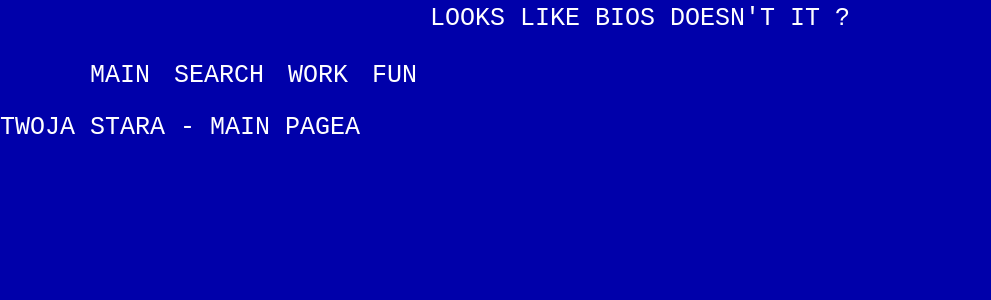
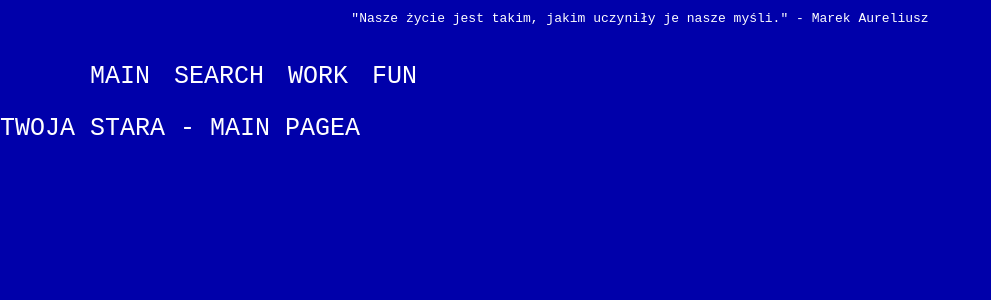
Before and after one commit to buckwheattN1/startup-page, a React (Create React App) app: page / in a window 1280 px wide. Shown: the top 300 px of the page, without its empty margins (0-991 px from the left). Built offline with nearby package versions, Linux system fonts and the light colour scheme.

Commit message:
add random qoutes displayed in header section

```diff
--- /dev/null
+++ b/src/Quotations.js
@@ -0,0 +1,170 @@
+const Quotations = [
+  {
+    id: "1",
+    qoute:
+      "Są dwie drogi, aby przeżyć życie. Jedna to żyć tak, jakby nic nie było cudem. Druga to żyć tak, jakby cudem było wszystko.",
+    author: "Albert Einstien",
+  },
+  {
+    id: "2",
+    qoute: "Nasze życie jest takim, jakim uczyniły je nasze myśli.",
+    author: "Marek Aureliusz",
+  },
+  {
+    id: "3",
+    qoute:
+      "Martw się, co inni ludzie o tobie myślą, a zawsze będziesz ich więźniem.",
+    author: "Lao Tzu",
+  },
+  {
+    id: "4",
+    qoute:
+      "Życie jest jak jazda na rowerze. Żeby utrzymać równowagę, musisz być w ciągłym ruchu.",
+    author: "Albert Einstien",
+  },
+  {
+    id: "5",
+    qoute:
+      "Jeżeli robisz to co łatwe, Twoje życie będzie trudne. Jeśli robisz to co trudne, Twoje życie będzie łatwe.",
+    author: "Les Brown",
+  },
+  {
+    id: "6",
+    qoute:
+      "Jest tylko jedna rzecz, która sprawia, że marzenie jest niemożliwe do osiągnięcia: strach przed porażką.",
+    author: "Paulo Coelho",
+  },
+  {
+    id: "7",
+    qoute:
+      "Dramatem życia jest to, że starzejemy się zbyt szybko, a mądrzejemy zbyt późno.",
+    author: "Benjamin Franklin",
+  },
+  {
+    id: "8",
+    qoute: "Nie odnajdziesz spokoju unikając życia.",
+    author: "Virginia Woolf",
+  },
+  {
+    id: "9",
+    qoute:
+      "Krytyka jest czymś, czego możemy łatwo uniknąć nie mówiąc nic, nie robiąc nic i będąc nikim.",
+    author: "Arystoteles",
+  },
+  {
+    id: "10",
+    qoute: "Życie zaczyna się po opuszczeniu wygodnego kokonu.",
+    author: "Neale Donald Walsh",
+  },
+  {
+    id: "11",
+    qoute: "Nie ma nic stałego, oprócz zmiany.",
+    author: "Heraklit z Efezu",
+  },
+  {
+    id: "12",
+    qoute:
+      "Nigdy nie rezygnuj z marzenia, tylko dlatego, że zrealizowanie go wymaga czasu. Czas i tak upłynie.",
+    author: "Earl Nightingale",
+  },
+  {
+    id: "13",
+    qoute: "Najcenniejszych rzeczy w życiu nie nabywa się za pieniądze.",
+    author: "Albert Einstein",
+  },
+  {
+    id: "14",
+    qoute:
+      "Nie wychowuj swoich dzieci, aby były bogate. Naucz je, aby były szczęśliwe – Więc kiedy dorosną, będą znać wartość rzeczy, a nie ich cenę.",
+    author: "Steve Jobs",
+  },
+  {
+    id: "15",
+    qoute:
+      "Nie chcę pod koniec życia stwierdzić, że przeżyłam tylko jego długość. Chcę przeżyć też pełną jego szerokość.",
+    author: "Diane Ackerman",
+  },
+  {
+    id: "16",
+    qoute:
+      "Największym powodem do chwały nie jest nigdy nie upaść, ale umieć podnieść się za każdym razem , kiedy upadniemy.",
+    author: "Konfucjusz",
+  },
+  {
+    id: "17",
+    qoute: "Życie zaczyna się tam, gdzie kończy się lęk.",
+    author: "Osho",
+  },
+  {
+    id: "18",
+    qoute: "Zaczynamy żyć, kiedy przestajemy się bać życia.",
+    author: "Dorothy Thompson",
+  },
+  {
+    id: "19",
+    qoute:
+      "Wiele osób umiera w wieku dwudziestu pięciu lat i nie zostaje pochowanych aż do siedemdziesięciu pięciu.",
+    author: "Benjamin Franklin",
+  },
+  {
+    id: "20",
+    qoute: "Sukces jest kwestią szczęścia. Zapytaj każdego nieudacznika.",
+    author: "Earl Wilson",
+  },
+  {
+    id: "21",
+    qoute:
+      "Życie nie jest sprawiedliwe i być może to dobra wiadomość dla większości z nas.",
+    author: "Oscar Wilde",
+  },
+  {
+    id: "22",
+    qoute:
+      "Tragedią życia nie jest śmierć, ale to czemu pozwalamy umrzeć w sobie, kiedy żyjemy.",
+    author: "Norman Cousins",
+  },
+  {
+    id: "23",
+    qoute:
+      "Wasz czas jest ograniczony, więc nie marnujcie go, żyjąc cudzym życiem. Nie wpadajcie w pułapkę dogmatów, żyjąc poglądami innych ludzi. Nie pozwólcie, żeby hałas cudzych opinii zagłuszył wasz własny wewnętrzny głos. I najważniejsze – miejcie odwagę kierować się sercem i intuicją.",
+    author: "Steve Jobs",
+  },
+  {
+    id: "24",
+    qoute:
+      "Wielu życiowych przegranych to ludzie, którzy nie zdawali sobie sprawy, jak blisko byli sukcesu, kiedy się poddali.",
+    author: "Thomas A. Edison",
+  },
+  {
+    id: "25",
+    qoute:
+      "Jeśli nie potrafisz latać, biegnij. Jeśli nie potrafisz biegać, chodź. Jeśli nie potrafisz chodzić, czołgaj się. Cokolwiek jednak robisz, poruszaj się do przodu.",
+    author: "Martin Luther King",
+  },
+  {
+    id: "26",
+    qoute:
+      "Życia nie mierzy się ilością oddechów, ale ilością chwil, które zapierają dech w piersiach.",
+    author: "Maya Angelou",
+  },
+  {
+    id: "27",
+    qoute:
+      "Każdy myśli o zmienianiu świata, lecz nikt nie myśli o tym by zmienić samego siebie.",
+    author: "Lew Tołstoj",
+  },
+  {
+    id: "28",
+    qoute:
+      "Najpiękniejszych chwil w życiu nie zaplanujesz. One przyjdą same. Sztuka życia – to cieszyć się małym szczęściem.",
+    author: "Phil Bosmans",
+  },
+  {
+    id: "29",
+    qoute:
+      "To nieszczęście, że tak mały odstęp dzieli czas, gdy jesteśmy zbyt młodzi, od czasu, gdy jesteśmy zbyt starzy.",
+    author: "Monteskiusz",
+  },
+];
+
+export default Quotations;
--- a/src/components/layout/Header.js
+++ b/src/components/layout/Header.js
@@ -1,12 +1,21 @@
 import React from "react";
 
+import Quotations from "../../Quotations";
 import classes from "./Header.module.css";
 import Navigation from "../Navigation";
 
 function Header() {
+  function getRandomInt(max) {
+    return Math.floor(Math.random() * max);
+  }
+
+  const randInt = getRandomInt(Quotations.length);
+
   return (
     <div>
-      <header>LOOKS LIKE BIOS DOESN'T IT ?</header>
+      <header className={classes.header}>
+        "{Quotations[randInt].qoute}" - {Quotations[randInt].author}
+      </header>
       <Navigation />
     </div>
   );
--- a/src/components/layout/Header.module.css
+++ b/src/components/layout/Header.module.css
@@ -1,6 +1,7 @@
-header {
+.header {
     margin: 0 auto;
-    padding: 0.2em 0;
+    padding: 0.4em 0;
     color: #fff;
+    font-size: 13px;
     text-align: center;
 }
```
Also changed, not shown: src/qoutes.js (deleted, +0 -25 lines).
